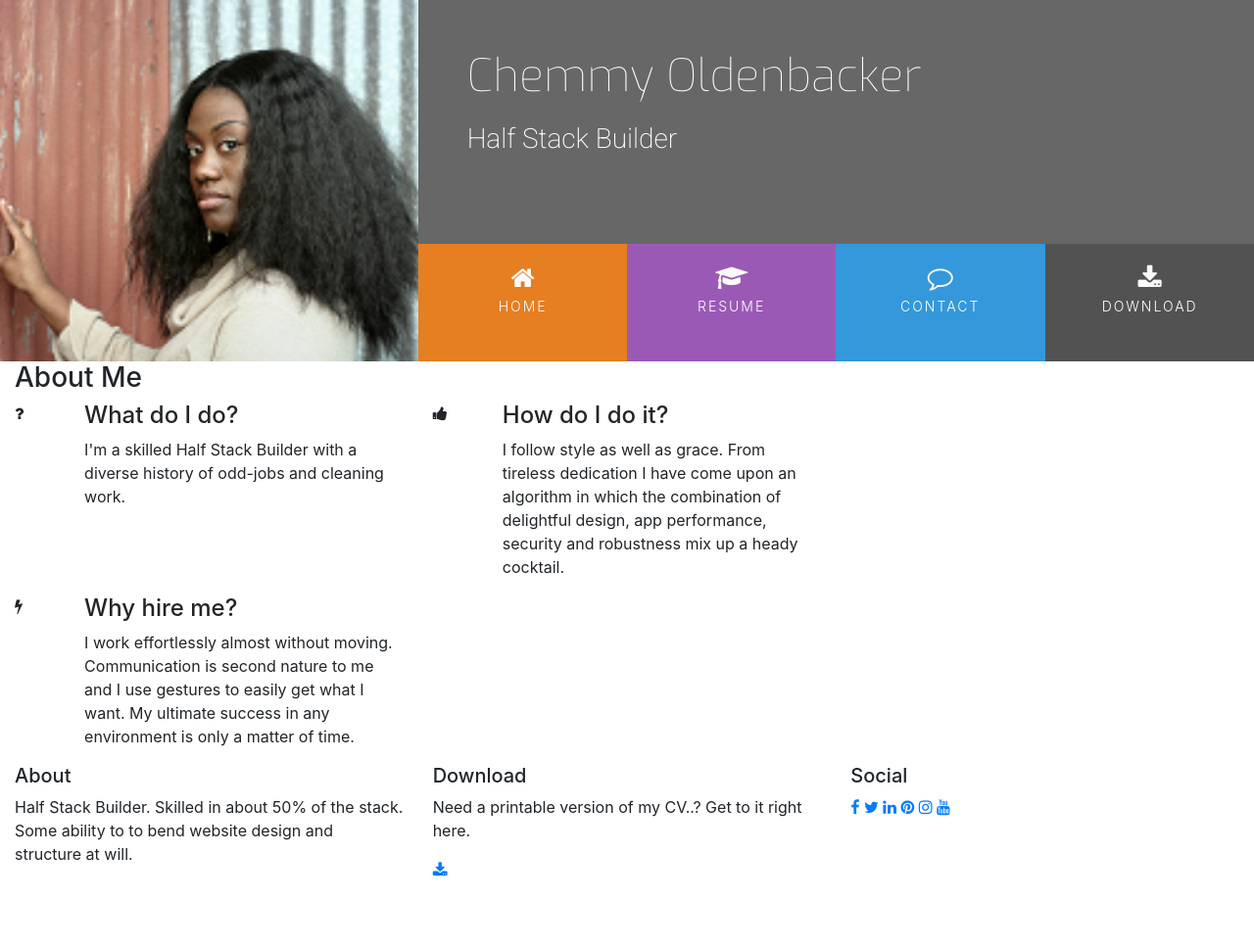
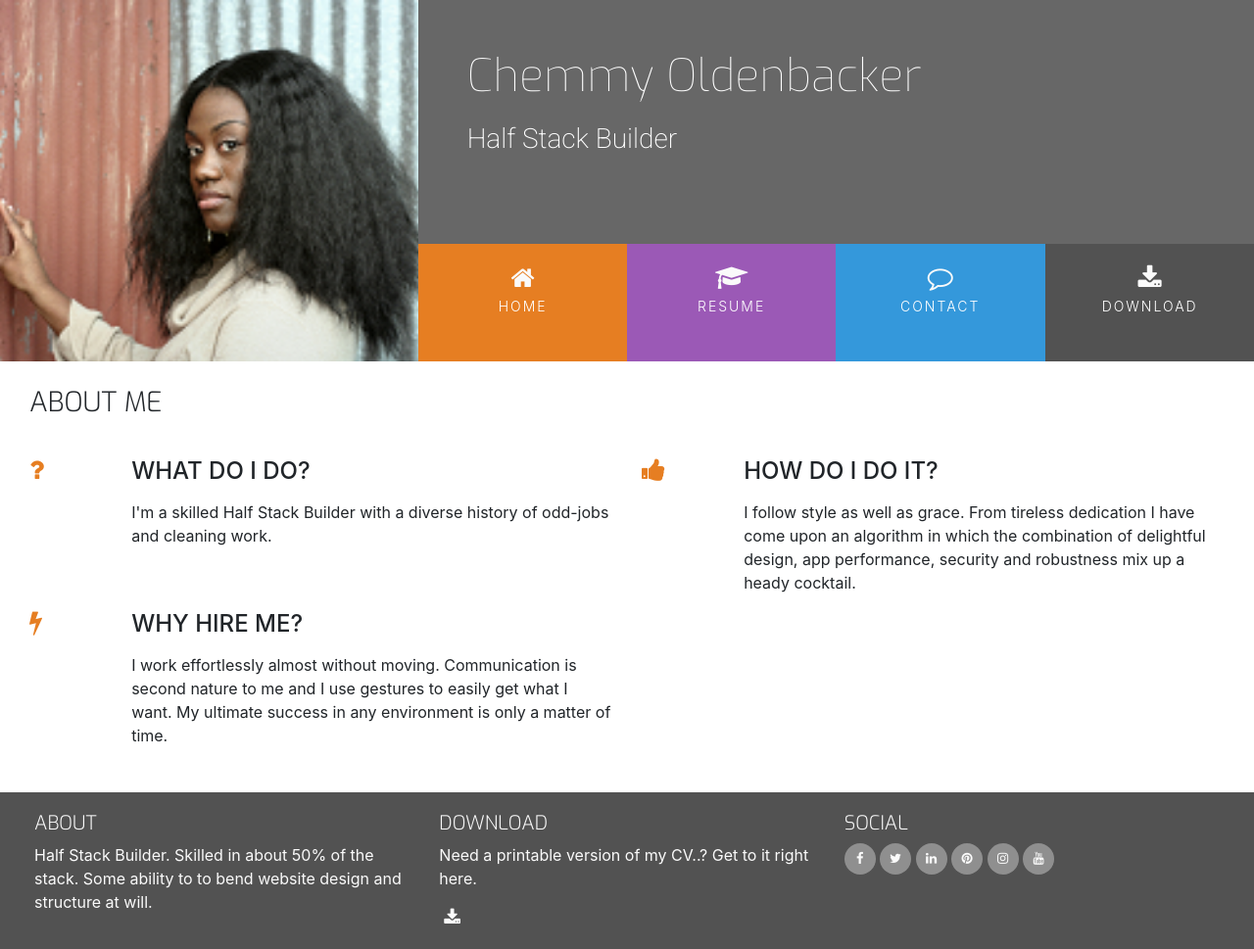
Before and after one commit to thirdelement/Resume, a plain HTML site: page index.html in a window 1280 px wide. Shown: the whole page at 98% size. Before the commit the page ends 900 px from the top, so only its background shows below. Drawn offline with nearby package versions, Linux system fonts and the light colour scheme.

Commit message:
Update as per previous commit

```diff
--- a/assets/css/style.css
+++ b/assets/css/style.css
@@ -3,6 +3,10 @@
 /*----------------------------------------------------------------Colours */
 .bg-color-name-title{
     background-color: #676767;
+}
+
+.bg-color-three-reasons {
+    background-color: #fff;
 }
 
 .ui-menu-color-home{
@@ -20,10 +24,49 @@
 .ui-menu-color-download{
     background-color: #525252;
 }
+/* *----------------------------------------------------------------Special paddings/margins/text */
+
+h1,
+h2,
+h3,
+h4 {
+    margin: 0;
+}
+
+.uppercase {
+    text-transform: uppercase;
+}
+
+.general-sub {
+    font-family: "Exo", sans-serif;
+    font-weight: 300;
+    color: #fafafa;
+}
+
+.inline-block {
+    display: inline-block
+}
+
+.row-table {
+    display: table;
+}
+
+.section-column {
+    display: table-cell;
+    padding: 0 30px 30px;
+    float: none;
+}
+
+.section-heading {
+    font-family: "Exo", sans-serif;
+    font-weight: 300;
+    margin-top: 25px;
+    margin-bottom: 40px;
+}
 
 /* *----------------------------------------------------------------Heading */
 header {
-    margin:0;
+    margin: 0;
 }
 
 .heading{
@@ -141,3 +184,67 @@ transition: all .5s ease-in-out;
     background: rgba(0,0,0,0.2);
     height: 120px;
 }
+
+/* *----------------------------------------------------------------Footer */
+
+footer {
+    background-color: #525252;
+    color: #fafafa;
+    min-height: 120px;
+    margin: 0;
+}
+
+.cv-pdf i {
+    font-size: 18px;
+    color: #fafafa;
+    text-align: center;
+    padding-left: 5px;
+    transition: all 0.35s ease-in-out;
+    -moz-transition: all 0.35s ease-in-out;
+    -webkit-transition: all 0.35s ease-in-out;
+    -o-transition: all 0.35s ease-in-out;
+}
+
+.cv-pdf i:hover {
+    color: #e84610;
+}
+
+.social-links {
+    padding-bottom: 15px;
+}
+
+.social-links li a i {
+    width: 32px;
+    height: 32px;
+    padding: 12px 0;
+    border-radius: 50%;
+    font-size: 13px;
+    line-height: 7px;
+    text-align: center;
+    color: #fafafa;
+    background: #8f8f8f;
+    transition: all 0.35s ease-in-out;
+    -moz-transition: all 0.35s ease-in-out;
+    -webkit-transition: all 0.35s ease-in-out;
+    -o-transition: all 0.35s ease-in-out;
+}
+
+.social-links li a i:hover {
+    background: #e84610;
+}
+
+#footer-details {
+    padding: 20px;
+}
+
+/* *----------------------------------------------------------------Three reasons */
+
+.three-reasons-icon {
+    font-size: 26px;
+    color: #e67e22;
+}
+
+.three-reasons-heading {
+    margin-bottom: 15px;
+
+}
```
